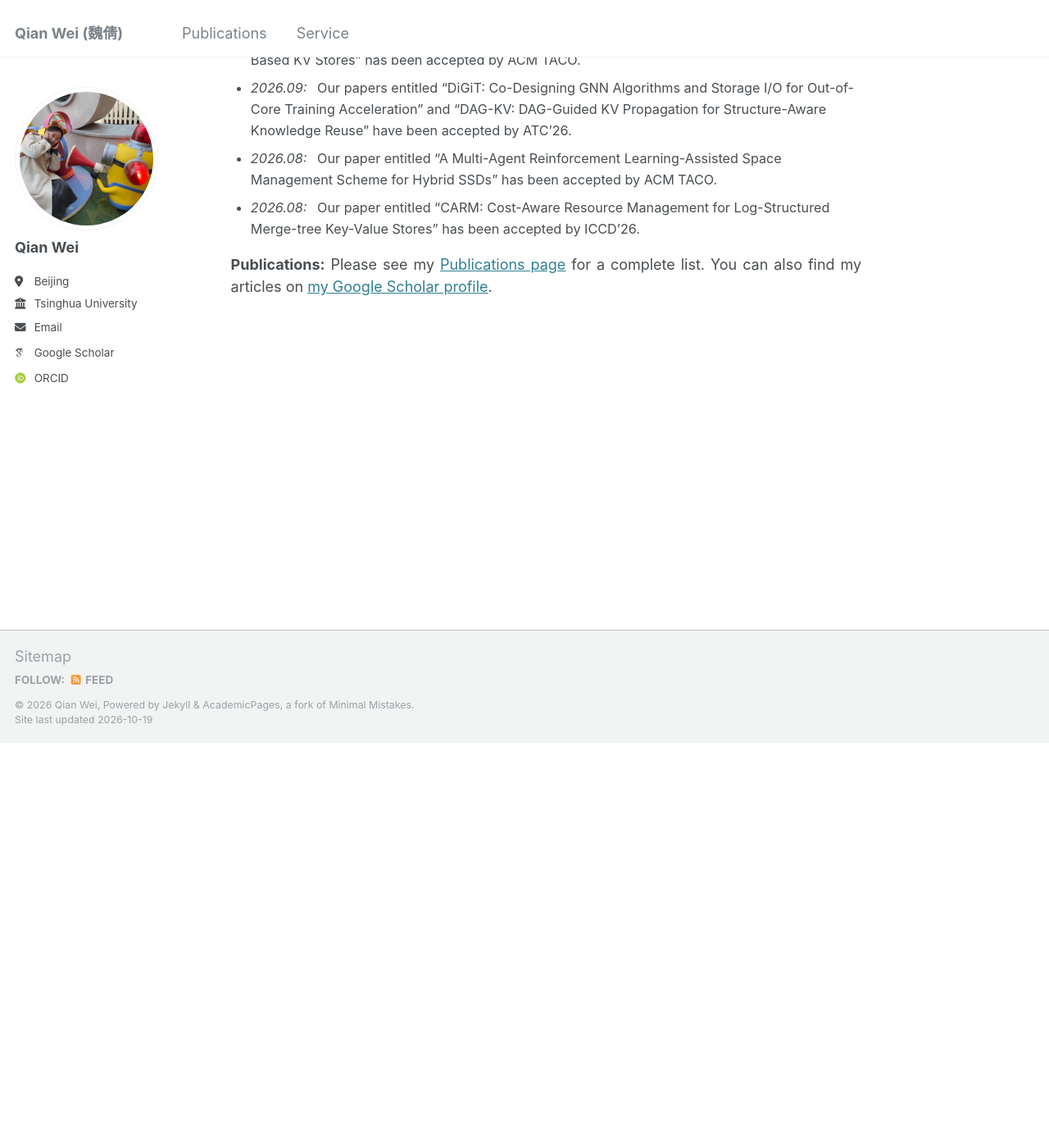
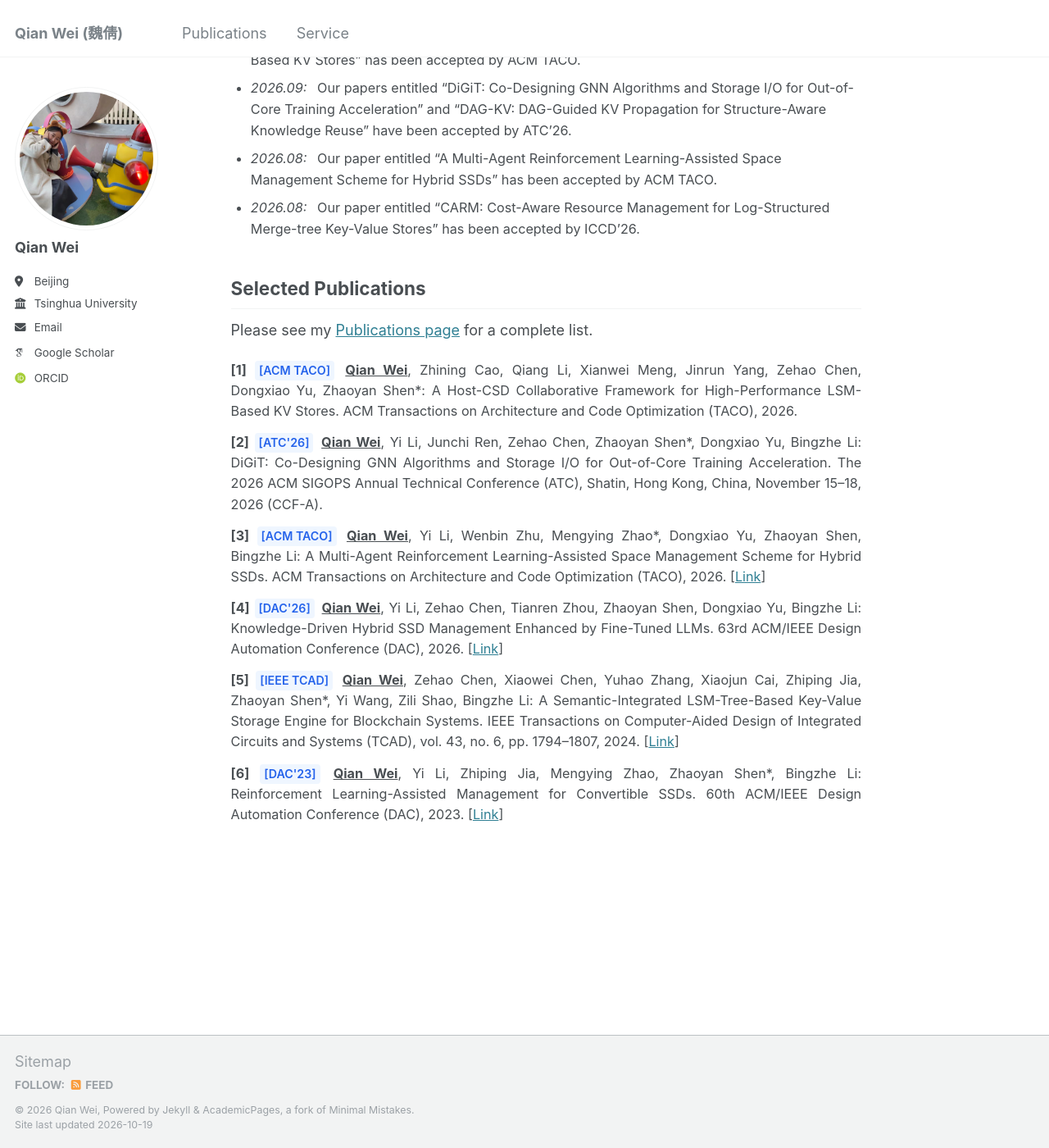
Before and after one commit to starry12/starry12.github.io, a Jekyll site: the page built from _pages/about.md, in a window 1280 px wide and 1400 px high, scrolled down 494 px. Shown: the whole window at 82% size. Built offline with Jekyll 4.4.1, drawn with Linux system fonts in a browser that asks for light colours; some web fonts are replaced.

Commit message:
Show six numbered selected publications on homepage

```diff
--- a/_pages/about.md
+++ b/_pages/about.md
@@ -35,6 +35,30 @@ redirect_from:
   margin-right: 0.5em;
   white-space: nowrap;
 }
+
+.selected-publications {
+  font-size: 0.90em;
+  line-height: 1.55;
+}
+.selected-publications p {
+  margin-top: 0;
+  margin-bottom: 0.8em;
+  text-align: justify;
+}
+.selected-publications .me {
+  font-weight: bold;
+  text-decoration: underline;
+}
+.selected-publications .venue {
+  display: inline-block;
+  font-size: 0.88em;
+  font-weight: 600;
+  color: #2563eb;
+  background-color: #eff6ff;
+  padding: 1px 5px;
+  border-radius: 4px;
+  margin-right: 3px;
+}
 </style>
 
 <h2 id="news">News</h2>
@@ -46,8 +70,65 @@ redirect_from:
   <li><span class="news-date">2026.08:</span> Our paper entitled “CARM: Cost-Aware Resource Management for Log-Structured Merge-tree Key-Value Stores” has been accepted by ICCD’26.</li>
 </ul>
 
+<h2 id="selected-publications">Selected Publications</h2>
+
 <p align="justify">
-  <strong>Publications:</strong>
   Please see my <a href="https://starry12.github.io/publications/">Publications page</a> for a complete list.
-  You can also find my articles on <a href="https://scholar.google.com.hk/citations?user=fT7PDcQAAAAJ&hl=zh-CN">my Google Scholar profile</a>.
 </p>
+
+<div class="selected-publications">
+
+<p>
+<strong>[1]</strong>
+<span class="venue">[ACM TACO]</span>
+<span class="me">Qian Wei</span>, Zhining Cao, Qiang Li, Xianwei Meng, Jinrun Yang, Zehao Chen, Dongxiao Yu, Zhaoyan Shen*:
+A Host-CSD Collaborative Framework for High-Performance LSM-Based KV Stores.
+ACM Transactions on Architecture and Code Optimization (TACO), 2026.
+</p>
+
+<p>
+<strong>[2]</strong>
+<span class="venue">[ATC'26]</span>
+<span class="me">Qian Wei</span>, Yi Li, Junchi Ren, Zehao Chen, Zhaoyan Shen*, Dongxiao Yu, Bingzhe Li:
+DiGiT: Co-Designing GNN Algorithms and Storage I/O for Out-of-Core Training Acceleration.
+The 2026 ACM SIGOPS Annual Technical Conference (ATC), Shatin, Hong Kong, China, November 15–18, 2026 (CCF-A).
+</p>
+
+<p>
+<strong>[3]</strong>
+<span class="venue">[ACM TACO]</span>
+<span class="me">Qian Wei</span>, Yi Li, Wenbin Zhu, Mengying Zhao*, Dongxiao Yu, Zhaoyan Shen, Bingzhe Li:
+A Multi-Agent Reinforcement Learning-Assisted Space Management Scheme for Hybrid SSDs.
+ACM Transactions on Architecture and Code Optimization (TACO), 2026.
+[<a href="https://doi.org/10.1145/3839366" target="_blank" rel="noopener noreferrer">Link</a>]
+</p>
+
+<p>
+<strong>[4]</strong>
+<span class="venue">[DAC'26]</span>
+<span class="me">Qian Wei</span>, Yi Li, Zehao Chen, Tianren Zhou, Zhaoyan Shen, Dongxiao Yu, Bingzhe Li:
+Knowledge-Driven Hybrid SSD Management Enhanced by Fine-Tuned LLMs.
+63rd ACM/IEEE Design Automation Conference (DAC), 2026.
+[<a href="https://63dac.conference-program.com/presentation/?id=RESEARCH609&sess=sess161" target="_blank" rel="noopener noreferrer">Link</a>]
+</p>
+
+<p>
+<strong>[5]</strong>
+<span class="venue">[IEEE TCAD]</span>
+<span class="me">Qian Wei</span>, Zehao Chen, Xiaowei Chen, Yuhao Zhang, Xiaojun Cai, Zhiping Jia, Zhaoyan Shen*, Yi Wang, Zili Shao, Bingzhe Li:
+A Semantic-Integrated LSM-Tree-Based Key-Value Storage Engine for Blockchain Systems.
+IEEE Transactions on Computer-Aided Design of Integrated Circuits and Systems (TCAD),
+vol. 43, no. 6, pp. 1794–1807, 2024.
+[<a href="https://ieeexplore.ieee.org/abstract/document/10376454" target="_blank" rel="noopener noreferrer">Link</a>]
+</p>
+
+<p>
+<strong>[6]</strong>
+<span class="venue">[DAC'23]</span>
+<span class="me">Qian Wei</span>, Yi Li, Zhiping Jia, Mengying Zhao, Zhaoyan Shen*, Bingzhe Li:
+Reinforcement Learning-Assisted Management for Convertible SSDs.
+60th ACM/IEEE Design Automation Conference (DAC), 2023.
+[<a href="https://ieeexplore.ieee.org/abstract/document/10247929" target="_blank" rel="noopener noreferrer">Link</a>]
+</p>
+
+</div>
```
